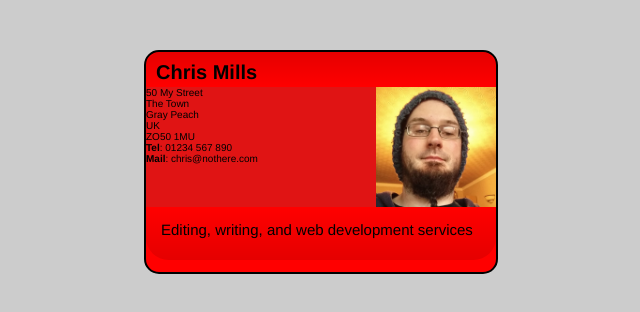
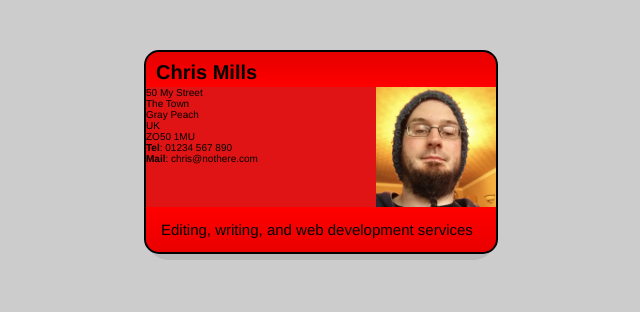
Before and after one commit to pratikdevdas/learning-css, a website: page 2 fundamental CSS comprehension/index.html in a window 1280 px wide. Shown: the whole page, without its empty margins (319-959 px from the left). Drawn offline with Linux system fonts and the light colour scheme.

Commit message:
css building blocks proj 1 done

```diff
--- a/2 fundamental CSS comprehension/style.css
+++ b/2 fundamental CSS comprehension/style.css
@@ -16,7 +16,7 @@ body {
 }
   .card  {
         width: 35em;
-        height: 22em;
+        height: 20em;
         margin: 5em auto;
         background-color: red;
         border: 0.2em solid black;
```
